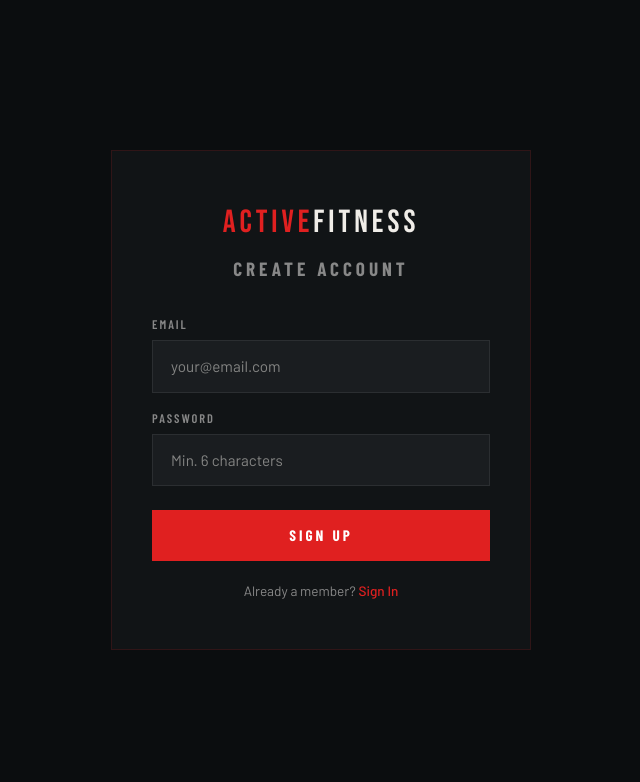
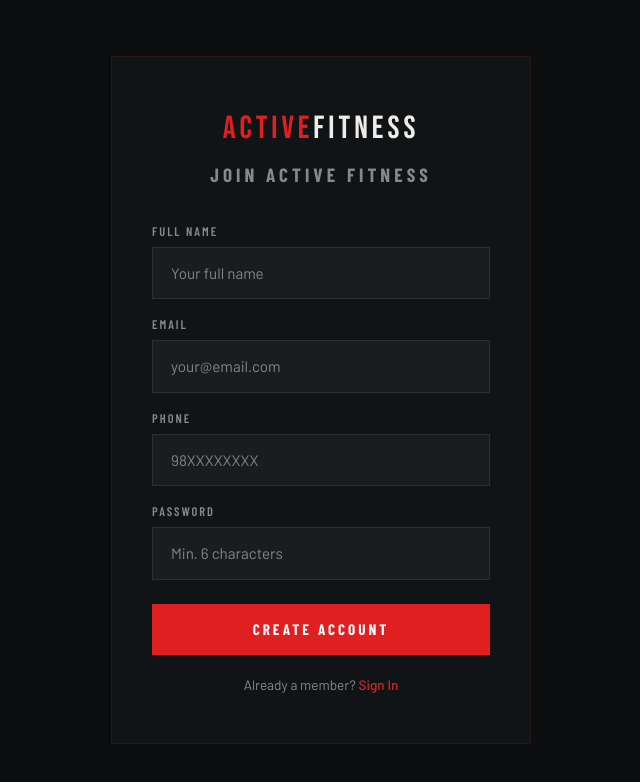
Before and after one commit to Kija-Maharjan/active, a Next.js app: page /signup in a window 1280 px wide. Shown: the top 782 px of the page, without its empty margins (319-959 px from the left). Built offline with nearby package versions, Linux system fonts and the light colour scheme.

Commit message:
feat: connect Join Now/Get Started to signup, improve login/signup forms

```diff
--- a/src/app/globals.css
+++ b/src/app/globals.css
@@ -824,6 +824,10 @@ footer p {
 .auth-card .auth-btn:hover {
   background: var(--red-dark);
 }
+.auth-card .auth-btn:disabled {
+  opacity: 0.6;
+  cursor: not-allowed;
+}
 .auth-card .auth-error {
   background: rgba(224, 32, 32, 0.15);
   color: var(--red);
@@ -833,6 +837,17 @@ footer p {
   text-align: center;
   font-family: 'Barlow Condensed', sans-serif;
   letter-spacing: 1px;
+}
+.auth-card .auth-success {
+  background: rgba(129, 199, 132, 0.15);
+  color: #81c784;
+  padding: 10px 16px;
+  font-size: 0.85rem;
+  margin-bottom: 16px;
+  text-align: center;
+  font-family: 'Barlow Condensed', sans-serif;
+  letter-spacing: 0.5px;
+  border-radius: 4px;
 }
 .auth-card .auth-link {
   text-align: center;
--- a/src/app/login/page.tsx
+++ b/src/app/login/page.tsx
@@ -1,19 +1,24 @@
 "use client";
 
 import { useState, FormEvent } from "react";
-import { useRouter } from "next/navigation";
+import { useRouter, useSearchParams } from "next/navigation";
 import Link from "next/link";
 import { createClient } from "@/lib/supabase/client";
 
 export default function LoginPage() {
   const router = useRouter();
+  const searchParams = useSearchParams();
   const [email, setEmail] = useState("");
   const [password, setPassword] = useState("");
   const [error, setError] = useState("");
+  const [loading, setLoading] = useState(false);
+
+  const checkEmail = searchParams.get("check_email");
 
   const handleLogin = async (e: FormEvent) => {
     e.preventDefault();
     setError("");
+    setLoading(true);
 
     const supabase = createClient();
     const { error: authError } = await supabase.auth.signInWithPassword({
@@ -23,6 +28,7 @@ export default function LoginPage() {
 
     if (authError) {
       setError(authError.message);
+      setLoading(false);
       return;
     }
 
@@ -39,6 +45,12 @@ export default function LoginPage() {
           </div>
         </Link>
         <h2>Member Login</h2>
+
+        {checkEmail && (
+          <div className="auth-success">
+            Account created! Check your email to confirm, then sign in below.
+          </div>
+        )}
 
         {error && <div className="auth-error">{error}</div>}
 
@@ -65,8 +77,8 @@ export default function LoginPage() {
               placeholder="••••••••"
             />
           </div>
-          <button type="submit" className="auth-btn">
-            Sign In
+          <button type="submit" className="auth-btn" disabled={loading}>
+            {loading ? "Signing in..." : "Sign In"}
           </button>
         </form>
 
--- a/src/app/signup/page.tsx
+++ b/src/app/signup/page.tsx
@@ -7,25 +7,34 @@ import { createClient } from "@/lib/supabase/client";
 
 export default function SignupPage() {
   const router = useRouter();
+  const [fullName, setFullName] = useState("");
   const [email, setEmail] = useState("");
+  const [phone, setPhone] = useState("");
   const [password, setPassword] = useState("");
   const [error, setError] = useState("");
+  const [loading, setLoading] = useState(false);
 
   const handleSignup = async (e: FormEvent) => {
     e.preventDefault();
     setError("");
+    setLoading(true);
 
     const supabase = createClient();
     const { error: authError } = await supabase.auth.signUp({
       email,
       password,
       options: {
-        data: { role: "member" },
+        data: {
+          role: "member",
+          full_name: fullName,
+          phone,
+        },
       },
     });
 
     if (authError) {
       setError(authError.message);
+      setLoading(false);
       return;
     }
 
@@ -40,11 +49,22 @@ export default function SignupPage() {
             Active<span>Fitness</span>
           </div>
         </Link>
-        <h2>Create Account</h2>
+        <h2>Join Active Fitness</h2>
 
         {error && <div className="auth-error">{error}</div>}
 
         <form onSubmit={handleSignup}>
+          <div className="field">
+            <label htmlFor="name">Full Name</label>
+            <input
+              id="name"
+              type="text"
+              value={fullName}
+              onChange={(e) => setFullName(e.target.value)}
+              required
+              placeholder="Your full name"
+            />
+          </div>
           <div className="field">
             <label htmlFor="email">Email</label>
             <input
@@ -54,6 +74,16 @@ export default function SignupPage() {
               onChange={(e) => setEmail(e.target.value)}
               required
               placeholder="your@email.com"
+            />
+          </div>
+          <div className="field">
+            <label htmlFor="phone">Phone</label>
+            <input
+              id="phone"
+              type="tel"
+              value={phone}
+              onChange={(e) => setPhone(e.target.value)}
+              placeholder="98XXXXXXXX"
             />
           </div>
           <div className="field">
@@ -68,8 +98,8 @@ export default function SignupPage() {
               minLength={6}
             />
           </div>
-          <button type="submit" className="auth-btn">
-            Sign Up
+          <button type="submit" className="auth-btn" disabled={loading}>
+            {loading ? "Creating account..." : "Create Account"}
           </button>
         </form>
 
--- a/src/components/Nav.tsx
+++ b/src/components/Nav.tsx
@@ -2,7 +2,10 @@
 
 import Link from "next/link";
 
+import { useRouter } from "next/navigation";
+
 export default function Nav() {
+  const router = useRouter();
   const scrollTo = (id: string) => {
     const el = document.getElementById(id);
     if (el) el.scrollIntoView({ behavior: "smooth" });
@@ -46,7 +49,7 @@ export default function Nav() {
         >
           Login
         </Link>
-        <button className="cta-btn" onClick={() => scrollTo("plans")}>
+        <button className="cta-btn" onClick={() => router.push("/signup")}>
           Join Now
         </button>
       </div>
--- a/src/components/Plans.tsx
+++ b/src/components/Plans.tsx
@@ -1,4 +1,9 @@
+"use client";
+import { useRouter } from "next/navigation";
+
 export default function Plans() {
+  const router = useRouter();
+
   return (
     <section className="plans" id="plans">
       <div className="plans-inner">
@@ -16,7 +21,7 @@ export default function Plans() {
               <li>7 days a week</li>
               <li>Locker access</li>
             </ul>
-            <button className="plan-btn">Get Started</button>
+            <button className="plan-btn" onClick={() => router.push("/signup")}>Get Started</button>
           </div>
           <div className="plan featured">
             <div className="plan-badge">Most Popular</div>
@@ -31,7 +36,7 @@ export default function Plans() {
               <li>Locker access</li>
               <li>Priority support</li>
             </ul>
-            <button className="plan-btn">Get Started</button>
+            <button className="plan-btn" onClick={() => router.push("/signup")}>Get Started</button>
           </div>
           <div className="plan">
             <div className="plan-name">Annual</div>
@@ -46,7 +51,7 @@ export default function Plans() {
               <li>Priority support</li>
               <li>Free 1 month bonus</li>
             </ul>
-            <button className="plan-btn">Get Started</button>
+            <button className="plan-btn" onClick={() => router.push("/signup")}>Get Started</button>
           </div>
         </div>
       </div>
```
